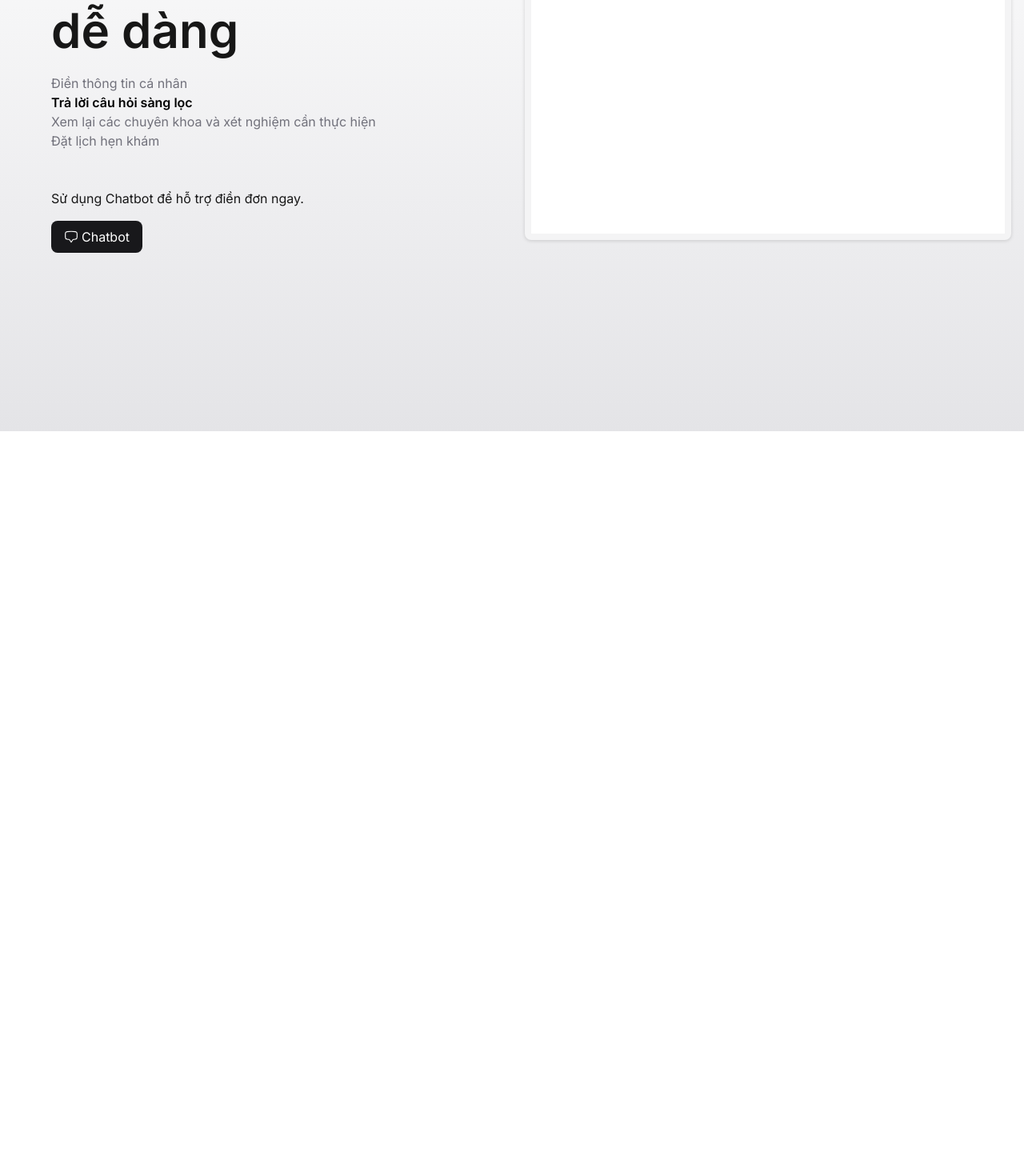
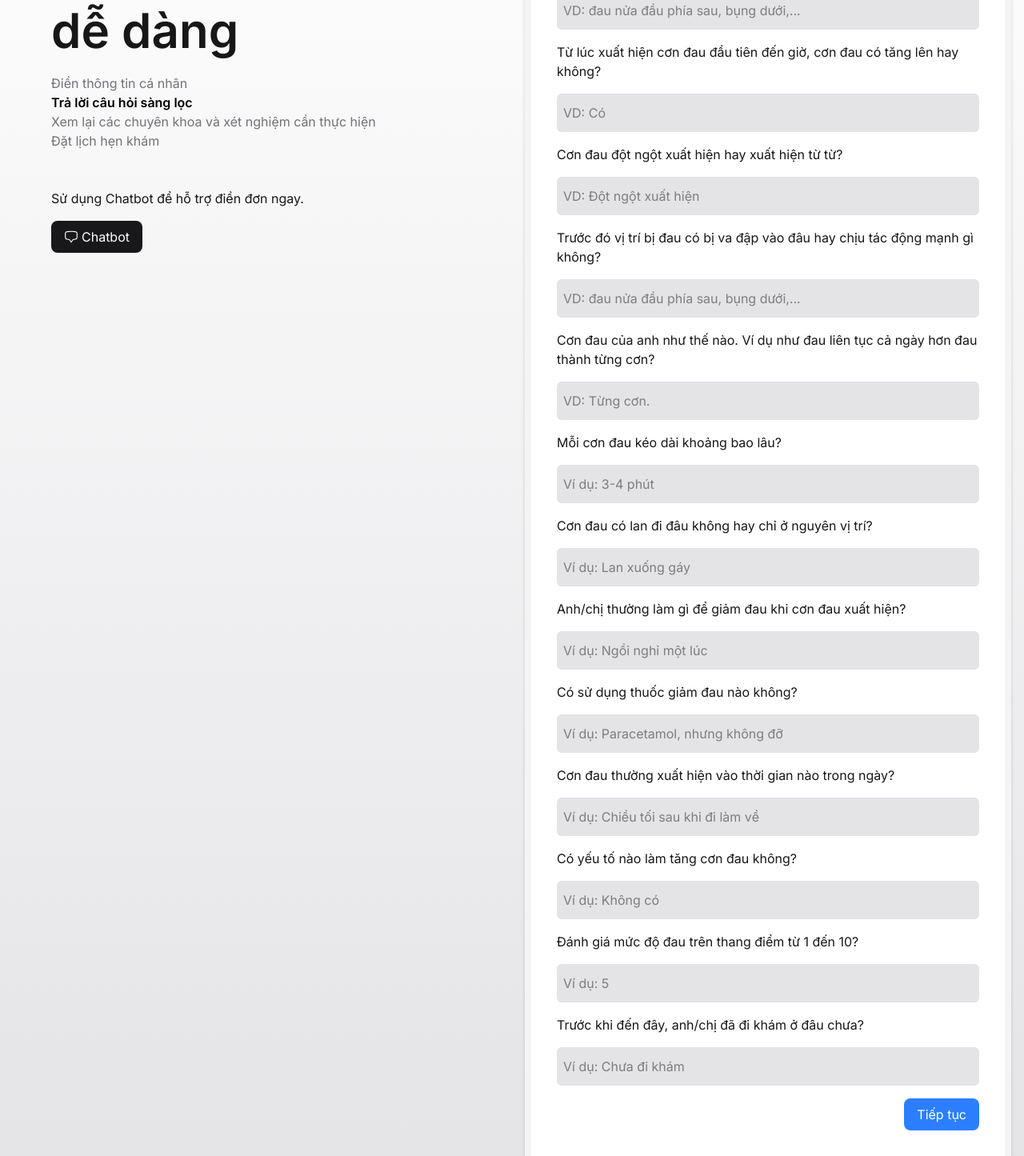
Before and after one commit to evergard3n/vitalink-hackathon, a Next.js app in the folder vitalink-frontend/: page /patients/create/screening in a window 1280 px wide. Shown: the part 261-1706 px from the top of the page at 80% size. Before the commit the page ends 800 px from the top, so only its background shows below. Built offline with nearby package versions, Linux system fonts and the light colour scheme; no server answers.

Commit message:
screening form

```diff
--- a/vitalink-frontend/app/patients/create/screening/page.tsx
+++ b/vitalink-frontend/app/patients/create/screening/page.tsx
@@ -1,7 +1,174 @@
+'use client'
+import { ArrowLeftIcon } from "@heroicons/react/24/outline";
+import Link from "next/link";
+import { useRouter } from "next/navigation";
+
 export default function Page() {
+  const router = useRouter()
+  function handleSubmit(e: React.FormEvent<HTMLFormElement>) {
+    e.preventDefault();
+    const formData = new FormData(e.currentTarget);
+    const data = Object.fromEntries(formData);
+    console.log(data);
+    router.push("/patients/create/checkup");
+  }
   return (
     <div className="p-4 rounded-lg overflow-hidden grow h-full">
-      <div className="w-full h-full bg-white drop-shadow-sm rounded-lg p-8 border-8 border-zinc-100 flex flex-col"></div>
+      <div className="w-full h-full bg-white drop-shadow-sm rounded-lg p-8 border-8 border-zinc-100 flex flex-col">
+        <Link
+          href={"/patients/create"}
+          className="flex flex-row items-center gap-2"
+        >
+          <ArrowLeftIcon width={16} height={16}></ArrowLeftIcon>Quay lại
+        </Link>
+        <h1 className="md:text-4xl font-bold pt-4 mb-2">Thông tin sàng lọc</h1>
+        <div className="bg-green-400 w-1/4 h-0.5 mb-4"></div>
+        <p>Vui lòng trả lời đầy đủ các câu hỏi dưới đây.</p>
+        <form action="" className="flex flex-col items-start w-full gap-4 mt-6">
+          <label htmlFor="position">Vị trí xuất hiện cơn đau?</label>
+          <input
+            type="text"
+            name="position"
+            id="position"
+            className="w-full bg-zinc-200 h-fit min-h-12 rounded-md px-2"
+            placeholder="VD: đau nửa đầu phía sau, bụng dưới,..."
+          />
+          <label htmlFor="last">
+            Từ lúc xuất hiện cơn đau đầu tiên đến giờ, cơn đau có tăng lên hay
+            không?
+          </label>
+          <input
+            type="text"
+            name="last"
+            id="last"
+            className="w-full bg-zinc-200 h-fit min-h-12 rounded-md px-2"
+            placeholder="VD: Có"
+          />
+          <label htmlFor="occasion">
+            Cơn đau đột ngột xuất hiện hay xuất hiện từ từ?
+          </label>
+          <input
+            type="text"
+            name="occasion"
+            id="occasion"
+            className="w-full bg-zinc-200 h-fit min-h-12 rounded-md px-2"
+            placeholder="VD: Đột ngột xuất hiện"
+          />
+          <label htmlFor="vadap">
+            Trước đó vị trí bị đau có bị va đập vào đâu hay chịu tác động mạnh
+            gì không?
+          </label>
+          <input
+            type="text"
+            name="vadap"
+            id="vadap"
+            className="w-full bg-zinc-200 h-fit min-h-12 rounded-md px-2"
+            placeholder="VD: đau nửa đầu phía sau, bụng dưới,..."
+          />
+          <label htmlFor="cangay">
+            Cơn đau của anh như thế nào. Ví dụ như đau liên tục cả ngày hơn đau
+            thành từng cơn?
+          </label>
+          <input
+            type="text"
+            name="cangay"
+            id="cangay"
+            className="w-full bg-zinc-200 h-fit min-h-12 rounded-md px-2"
+            placeholder="VD: Từng cơn."
+          />
+          <label htmlFor="duration">Mỗi cơn đau kéo dài khoảng bao lâu?</label>
+          <input
+            type="text"
+            id="duration"
+            name="duration"
+            placeholder="Ví dụ: 3-4 phút"
+            className="w-full bg-zinc-200 h-fit min-h-12 rounded-md px-2"
+          />
+
+          <label htmlFor="spread">
+            Cơn đau có lan đi đâu không hay chỉ ở nguyên vị trí?
+          </label>
+          <input
+            type="text"
+            id="spread"
+            name="spread"
+            placeholder="Ví dụ: Lan xuống gáy"
+            className="w-full bg-zinc-200 h-fit min-h-12 rounded-md px-2"
+          />
+
+          <label htmlFor="relief">
+            Anh/chị thường làm gì để giảm đau khi cơn đau xuất hiện?
+          </label>
+          <input
+            type="text"
+            id="relief"
+            name="relief"
+            placeholder="Ví dụ: Ngồi nghỉ một lúc"
+            className="w-full bg-zinc-200 h-fit min-h-12 rounded-md px-2"
+          />
+
+          <label htmlFor="medication">
+            Có sử dụng thuốc giảm đau nào không?
+          </label>
+          <input
+            type="text"
+            id="medication"
+            name="medication"
+            placeholder="Ví dụ: Paracetamol, nhưng không đỡ"
+            className="w-full bg-zinc-200 h-fit min-h-12 rounded-md px-2"
+          />
+
+          <label htmlFor="time">
+            Cơn đau thường xuất hiện vào thời gian nào trong ngày?
+          </label>
+          <input
+            type="text"
+            id="time"
+            name="time"
+            placeholder="Ví dụ: Chiều tối sau khi đi làm về"
+            className="w-full bg-zinc-200 h-fit min-h-12 rounded-md px-2"
+          />
+
+          <label htmlFor="trigger">Có yếu tố nào làm tăng cơn đau không?</label>
+          <input
+            type="text"
+            id="trigger"
+            name="trigger"
+            placeholder="Ví dụ: Không có"
+            className="w-full bg-zinc-200 h-fit min-h-12 rounded-md px-2"
+          />
+
+          <label htmlFor="pain_level">
+            Đánh giá mức độ đau trên thang điểm từ 1 đến 10?
+          </label>
+          <input
+            type="number"
+            id="pain_level"
+            name="pain_level"
+            min="1"
+            max="10"
+            placeholder="Ví dụ: 5"
+            className="w-full bg-zinc-200 h-fit min-h-12 rounded-md px-2"
+          />
+
+          <label htmlFor="previous_check">
+            Trước khi đến đây, anh/chị đã đi khám ở đâu chưa?
+          </label>
+          <input
+            type="text"
+            id="previous_check"
+            name="previous_check"
+            placeholder="Ví dụ: Chưa đi khám"
+            className="w-full bg-zinc-200 h-fit min-h-12 rounded-md px-2"
+          />
+          <button
+            type="submit"
+            className="bg-blue-500 hover:bg-blue-400 transition-colors duration-150 ease-in w-fit px-4 py-2 text-white rounded-lg lg:ml-auto mt-auto"
+          >
+            Tiếp tục{" "}
+          </button>
+        </form>
+      </div>
     </div>
   );
 }
--- a/vitalink-frontend/app/ui/form/form.tsx
+++ b/vitalink-frontend/app/ui/form/form.tsx
@@ -124,7 +124,7 @@ export default function Form() {
                 value={formFields?.gender ?? ""}
                 onChange={(event: React.ChangeEvent<HTMLSelectElement>) => {
 
-                  setFormFields({ ...formFields, name: event.target.value });
+                  setFormFields({ ...formFields, gender: event.target.value });
                 }}
                 className="w-full h-10 bg-zinc-100 rounded-sm pl-2"
               >
```
